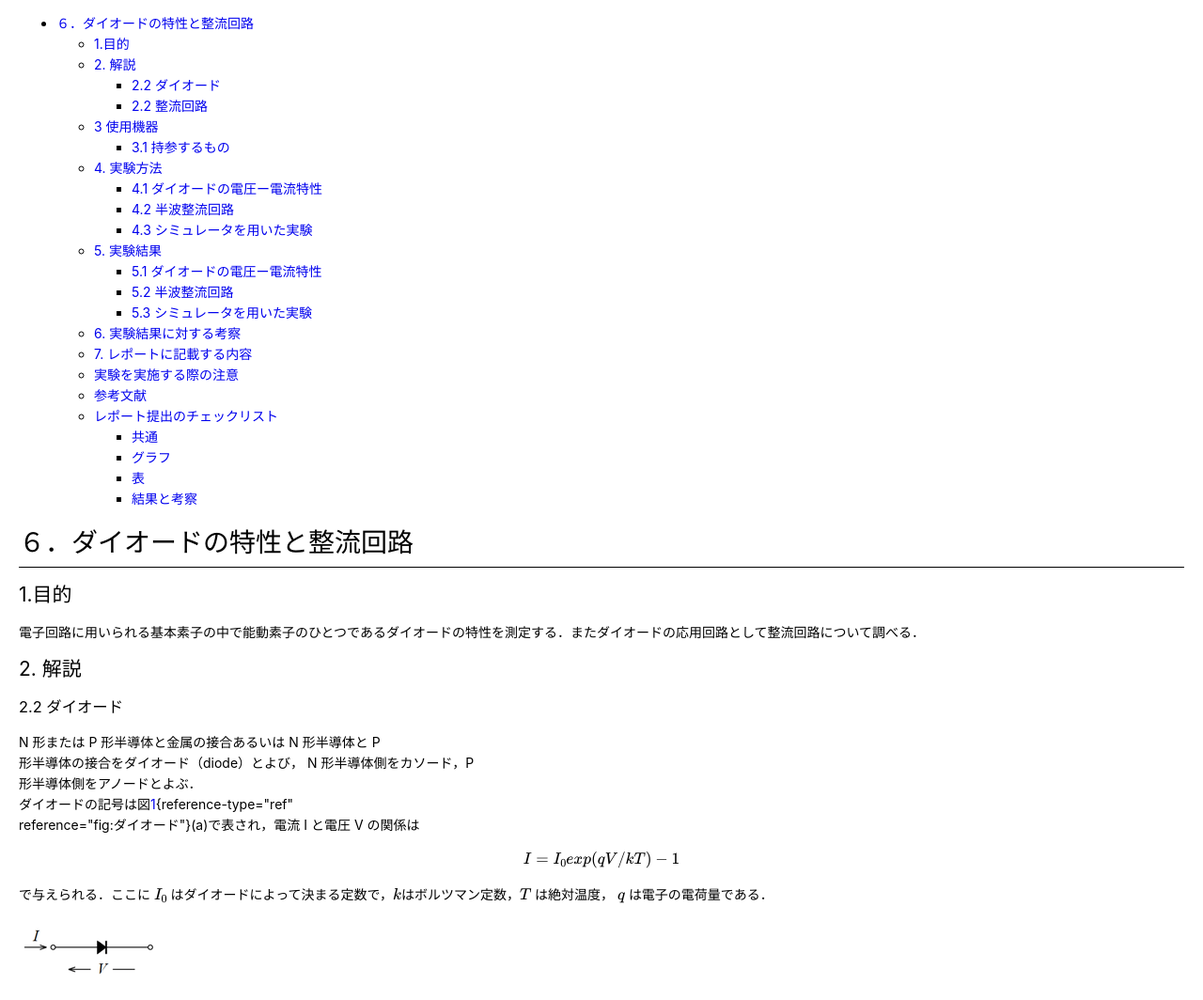
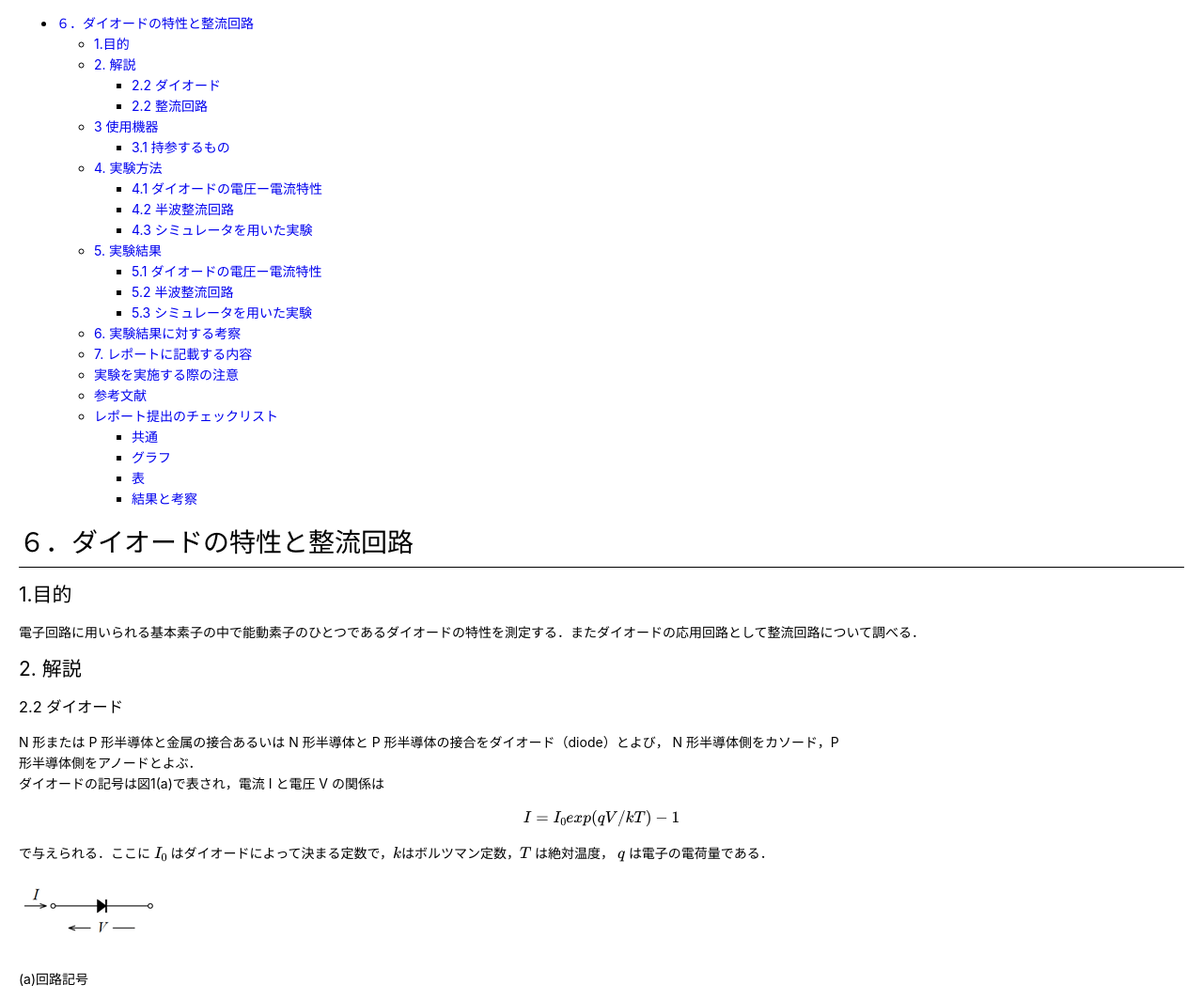
Before and after one commit to YutaNakamura-Public/Experiment_Diode, a plain HTML site: page manual/index.html in a window 1280 px wide. Shown: the top 1064 px of the page at 94% size. Drawn offline with nearby package versions, Linux system fonts and the light colour scheme; some packages are replaced by stand-ins of ours; a script that the page names is missing.

Commit message:
不要なハイパーリンクの修正

```diff
--- a/manual/index.html
+++ b/manual/index.html
@@ -420,11 +420,9 @@ code {
 <p>電子回路に用いられる基本素子の中で能動素子のひとつであるダイオードの特性を測定する．またダイオードの応用回路として整流回路について調べる．</p>
 <h2 id="2-%E8%A7%A3%E8%AA%AC">2. 解説</h2>
 <h3 id="22-%E3%83%80%E3%82%A4%E3%82%AA%E3%83%BC%E3%83%89">2.2 ダイオード</h3>
-<p>N 形または P 形半導体と金属の接合あるいは N 形半導体と P<br>
-形半導体の接合をダイオード（diode）とよび， N 形半導体側をカソード，P<br>
+<p>N 形または P 形半導体と金属の接合あるいは N 形半導体と P 形半導体の接合をダイオード（diode）とよび， N 形半導体側をカソード，P<br>
 形半導体側をアノードとよぶ．<br>
-ダイオードの記号は図<a href="#fig:%E3%83%80%E3%82%A4%E3%82%AA%E3%83%BC%E3%83%89">1</a>{reference-type=&quot;ref&quot;<br>
-reference=&quot;fig:ダイオード&quot;}(a)で表され，電流 I と電圧 V の関係は</p>
+ダイオードの記号は図1(a)で表され，電流 I と電圧 V の関係は</p>
 <p>$$I = I_0 {exp(qV/kT)-1 }$$</p>
 <p>で与えられる．ここに $I_0$ はダイオードによって決まる定数で，$k$はボルツマン定数，$T$ は絶対温度， $q$ は電子の電荷量である．</p>
 <p><img src="img/diode.png" alt=""></p>
```
Also changed, not shown: 1 other file.
